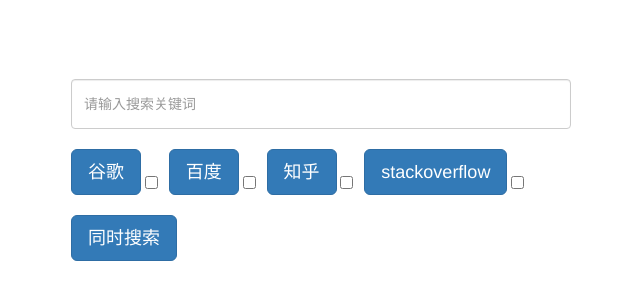
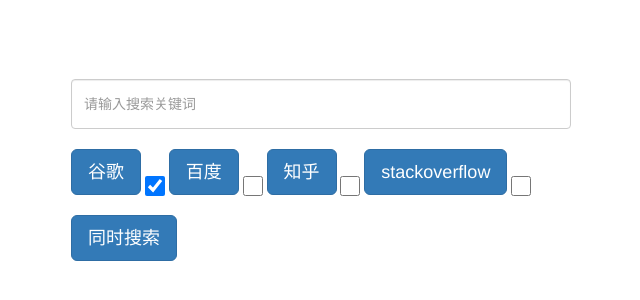
Before and after one commit to icearl/FrontEnd_test, a plain HTML site: page index.html in a window 1280 px wide. Shown: the part 136-436 px from the top of the page, 319-959 px from the left. Drawn offline with nearby package versions, Linux system fonts and the light colour scheme.

Commit message:
1. 放大多选框2. 默认选中谷歌

```diff
--- a/index.html
+++ b/index.html
@@ -19,6 +19,10 @@
                 width: 500px;
                 height: 50px;
             }
+            .checkbox {
+                width: 20px;
+                height: 20px;
+            }
         </style>
     </head>
     <body>
@@ -31,7 +35,7 @@
                 <span>
                     <button type="submit" class="btn btn-primary btn-lg  " id="button-submit-google" name="button">谷歌</button>
                     <label class="checkbox-inline">
-                        <input type="checkbox" class='checkbox'data-url='https://www.google.com/#newwindow=1&q='id="Checkbox-google"  value="option1" >
+                        <input type="checkbox" class='checkbox'data-url='https://www.google.com/#newwindow=1&q='id="Checkbox-google"  value="option1" checked >
                     </label>
                 </span>
 
```
